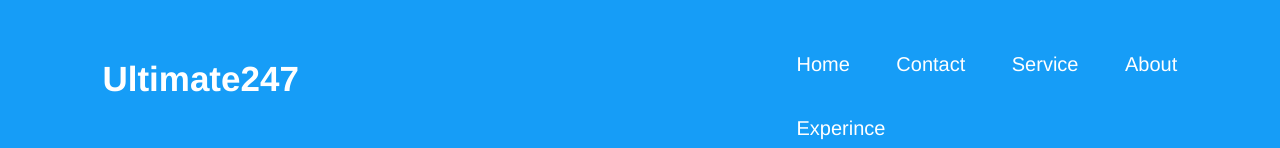
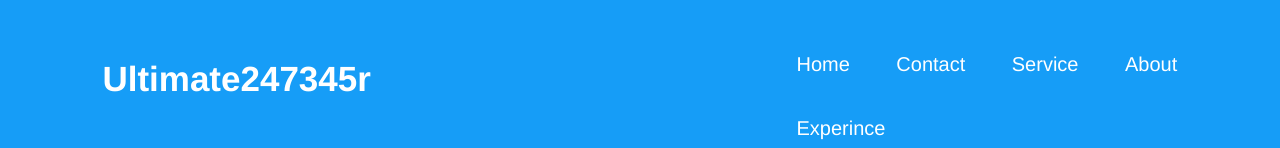
Before and after one commit to Godspower555/git-upload, a plain HTML site: page index.html in a window 1280 px wide. Shown: the top 148 px of the page. Drawn offline with Linux system fonts and the light colour scheme.

Commit message:
Update index.html

```diff
--- a/index.html
+++ b/index.html
@@ -8,7 +8,7 @@
 </head>
 <body>
 
-    <p class="text">Ultimate247</p>
+    <p class="text">Ultimate247345r</p>
 
         <ul class="list">
             <li class="list1"><a href="">Home</a></li>
```
